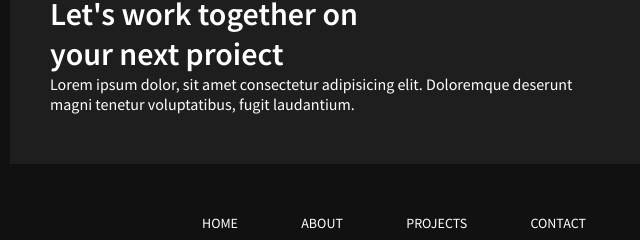
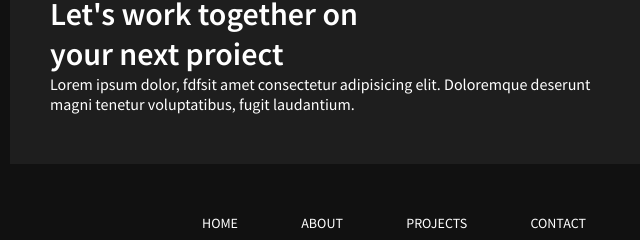
Before and after one commit to SantoshCT111/iNeuron-Project15, a plain HTML site: page index.html in a window 1280 px wide. Shown: the part 1937-2177 px from the top of the page, 246-886 px from the left. Drawn offline with Linux system fonts and the light colour scheme.

Commit message:
this is the first solution of project 15

```diff
--- a/index.html
+++ b/index.html
@@ -141,7 +141,7 @@
             <h1>Let's work together on <br>
                 your next proiect
             </h1>
-            <p>Lorem ipsum dolor, sit amet consectetur adipisicing elit. Doloremque deserunt <br> magni tenetur voluptatibus, fugit laudantium.</p>
+            <p>Lorem ipsum dolor, fdfsit amet consectetur adipisicing elit. Doloremque deserunt <br> magni tenetur voluptatibus, fugit laudantium.</p>
         </div>
         <div class="contact-button">
             <button>CONATACT</button>
```
